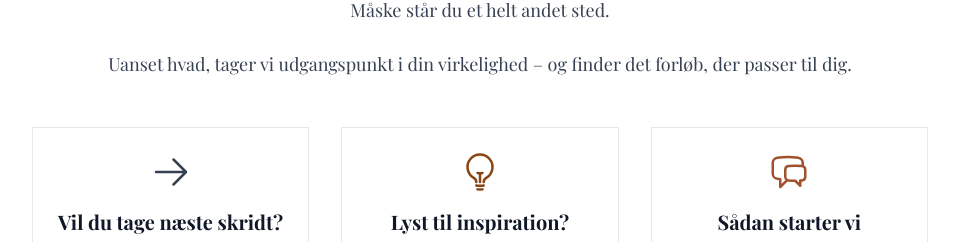
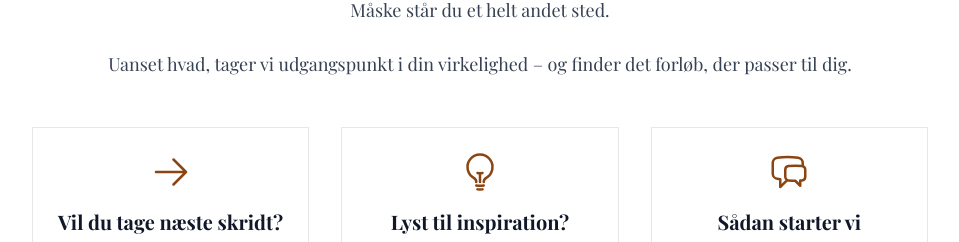
Before and after one commit to nordic-agency/marielouisestokholm, a Next.js app: page /hvad-jeg-tilbyder in a window 1280 px wide. Shown: the part 3447-3689 px from the top of the page, without its empty margins (160-1119 px from the left). Built offline with nearby package versions, Linux system fonts and the light colour scheme.

Commit message:
V2 Revision: Unified all icons to same brown color for consistent visual design

```diff
--- a/src/app/hvad-jeg-tilbyder/page.tsx
+++ b/src/app/hvad-jeg-tilbyder/page.tsx
@@ -149,7 +149,7 @@ export default function HvadJegTilbyder() {
           <div className="grid md:grid-cols-3 gap-8">
             {/* Vil du tage næste skridt? */}
             <div className="bg-white border border-gray-200 p-6 text-center">
-              <ArrowRightIcon className="w-10 h-10 text-gray-700 mx-auto mb-4" />
+              <ArrowRightIcon className="w-10 h-10 text-[#8B4513] mx-auto mb-4" />
               <h3 className="text-xl font-bold text-gray-900 mb-4">Vil du tage næste skridt?</h3>
               <div className="text-gray-700 leading-relaxed space-y-3">
                 <p>
@@ -174,7 +174,7 @@ export default function HvadJegTilbyder() {
 
             {/* Sådan starter vi */}
             <div className="bg-white border border-gray-200 p-6 text-center">
-              <ChatBubbleLeftRightIcon className="w-10 h-10 text-[#A0522D] mx-auto mb-4" />
+              <ChatBubbleLeftRightIcon className="w-10 h-10 text-[#8B4513] mx-auto mb-4" />
               <h3 className="text-xl font-bold text-gray-900 mb-4">Sådan starter vi</h3>
               <div className="text-gray-700 leading-relaxed space-y-3">
                 <p>
```
